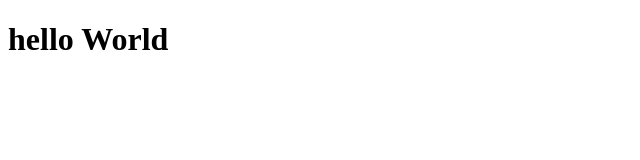
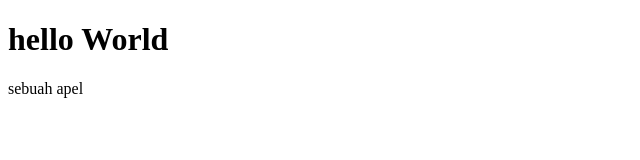
Before and after one commit to roy301994/Belajar-Git-remote, a plain HTML site: page index.html in a window 1280 px wide. Shown: the full height of the page, 0-640 px from the left. Drawn offline with Linux system fonts and the light colour scheme.

Commit message:
menambah paragraf

```diff
--- a/index.html
+++ b/index.html
@@ -9,6 +9,7 @@
 <body>
 
     <h1>hello World</h1>
+    <p>sebuah apel</p>
 
 </body>
 </html>
```
